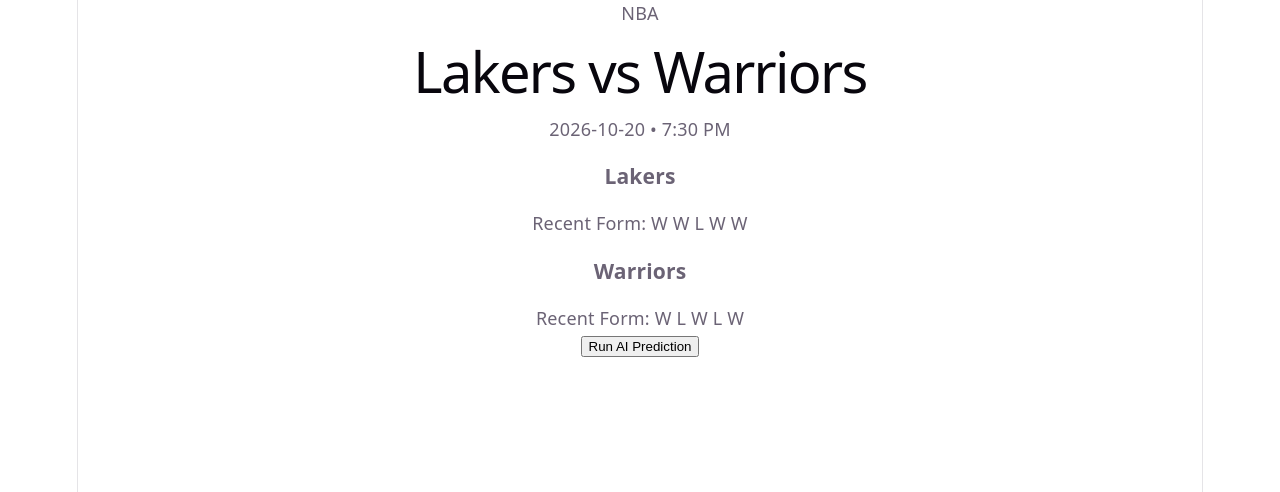
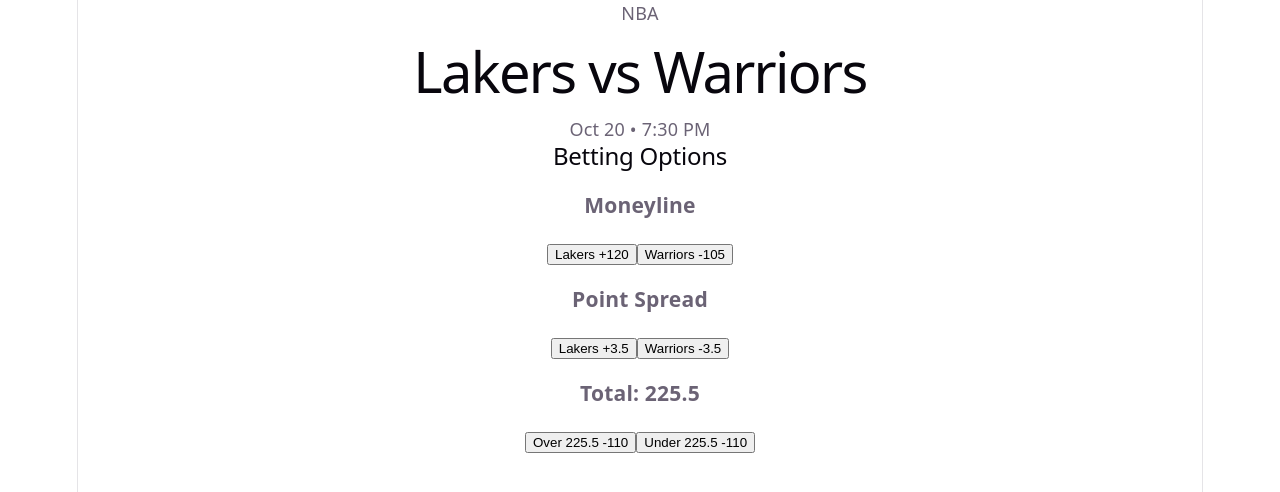
Before and after one commit to KamiloR7/SportsBetting_491, a React app in the folder frontend/: page /matches/1 in a window 1280 px wide. Shown: the top 492 px of the page. Built offline with nearby package versions, Linux system fonts and the light colour scheme; the HTML template or start-up script is replaced by a standard one.

Commit message:
added odds and bet or prediction selector

```diff
--- /dev/null
+++ b/frontend/src/components/BettingOptions.jsx
@@ -0,0 +1,207 @@
+function BettingOptions({ match, onSelectBet }) {
+  const isPremierLeague =
+    match.league === "Premier League";
+
+  return (
+    <div className="betting-options">
+
+      <h2>Betting Options</h2>
+
+      {isPremierLeague ? (
+        <div className="betting-market">
+
+          <h3>Match Result</h3>
+
+          <button
+            onClick={() =>
+              onSelectBet({
+                matchId: match.id,
+                match:
+                  `${match.homeTeam} vs ${match.awayTeam}`,
+                market: "Match Result",
+                selection: match.homeTeam,
+                odds: match.odds.homeWin,
+              })
+            }
+          >
+            {match.homeTeam}
+            {" "}
+            {match.odds.homeWin}
+          </button>
+
+          <button
+            onClick={() =>
+              onSelectBet({
+                matchId: match.id,
+                match:
+                  `${match.homeTeam} vs ${match.awayTeam}`,
+                market: "Match Result",
+                selection: "Draw",
+                odds: match.odds.draw,
+              })
+            }
+          >
+            Draw {match.odds.draw}
+          </button>
+
+          <button
+            onClick={() =>
+              onSelectBet({
+                matchId: match.id,
+                match:
+                  `${match.homeTeam} vs ${match.awayTeam}`,
+                market: "Match Result",
+                selection: match.awayTeam,
+                odds: match.odds.awayWin,
+              })
+            }
+          >
+            {match.awayTeam}
+            {" "}
+            {match.odds.awayWin}
+          </button>
+
+        </div>
+      ) : (
+        <>
+          <div className="betting-market">
+
+            <h3>Moneyline</h3>
+
+            <button
+              onClick={() =>
+                onSelectBet({
+                  matchId: match.id,
+                  match:
+                    `${match.homeTeam} vs ${match.awayTeam}`,
+                  market: "Moneyline",
+                  selection:
+                    match.homeTeam,
+                  odds:
+                    match.odds
+                      .homeMoneyline,
+                })
+              }
+            >
+              {match.homeTeam}
+              {" "}
+              {match.odds.homeMoneyline}
+            </button>
+
+            <button
+              onClick={() =>
+                onSelectBet({
+                  matchId: match.id,
+                  match:
+                    `${match.homeTeam} vs ${match.awayTeam}`,
+                  market: "Moneyline",
+                  selection:
+                    match.awayTeam,
+                  odds:
+                    match.odds
+                      .awayMoneyline,
+                })
+              }
+            >
+              {match.awayTeam}
+              {" "}
+              {match.odds.awayMoneyline}
+            </button>
+
+          </div>
+
+          <div className="betting-market">
+
+            <h3>Point Spread</h3>
+
+            <button
+              onClick={() =>
+                onSelectBet({
+                  matchId: match.id,
+                  match:
+                    `${match.homeTeam} vs ${match.awayTeam}`,
+                  market: "Spread",
+                  selection:
+                    `${match.homeTeam} ${match.odds.homeSpread}`,
+                  odds: "-110",
+                })
+              }
+            >
+              {match.homeTeam}
+              {" "}
+              {match.odds.homeSpread}
+            </button>
+
+            <button
+              onClick={() =>
+                onSelectBet({
+                  matchId: match.id,
+                  match:
+                    `${match.homeTeam} vs ${match.awayTeam}`,
+                  market: "Spread",
+                  selection:
+                    `${match.awayTeam} ${match.odds.awaySpread}`,
+                  odds: "-110",
+                })
+              }
+            >
+              {match.awayTeam}
+              {" "}
+              {match.odds.awaySpread}
+            </button>
+
+          </div>
+
+          <div className="betting-market">
+
+            <h3>
+              Total: {match.odds.total}
+            </h3>
+
+            <button
+              onClick={() =>
+                onSelectBet({
+                  matchId: match.id,
+                  match:
+                    `${match.homeTeam} vs ${match.awayTeam}`,
+                  market: "Total",
+                  selection:
+                    `Over ${match.odds.total}`,
+                  odds:
+                    match.odds.overOdds,
+                })
+              }
+            >
+              Over {match.odds.total}
+              {" "}
+              {match.odds.overOdds}
+            </button>
+
+            <button
+              onClick={() =>
+                onSelectBet({
+                  matchId: match.id,
+                  match:
+                    `${match.homeTeam} vs ${match.awayTeam}`,
+                  market: "Total",
+                  selection:
+                    `Under ${match.odds.total}`,
+                  odds:
+                    match.odds.underOdds,
+                })
+              }
+            >
+              Under {match.odds.total}
+              {" "}
+              {match.odds.underOdds}
+            </button>
+
+          </div>
+        </>
+      )}
+
+    </div>
+  );
+}
+
+export default BettingOptions;
--- a/frontend/src/components/MatchCard.jsx
+++ b/frontend/src/components/MatchCard.jsx
@@ -8,33 +8,34 @@
   }
 
   return (
-    <div
-      className="match-card"
-      onClick={openMatch}
-    >
+    <div className="match-card" onClick={openMatch}>
+      <p className="league-name">{match.league}</p>
 
-      <p className="league-name">
-        {match.league}
-      </p>
+      <h2>
+        {match.homeTeam} vs {match.awayTeam}
+      </h2>
 
-      <div className="match-teams">
+      <div className="probabilities">
+        <p>
+          {match.homeTeam}: {match.probabilities.homeWin}%
+        </p>
 
-        <h2>{match.homeTeam}</h2>
+        {match.league === "Premier League" && (
+          <p>
+            Draw: {match.probabilities.draw}%
+          </p>
+        )}
 
-        <span>VS</span>
-
-        <h2>{match.awayTeam}</h2>
-
+        <p>
+          {match.awayTeam}: {match.probabilities.awayWin}%
+        </p>
       </div>
 
       <p>
         {match.date} • {match.time}
       </p>
 
-      <button>
-        View Match
-      </button>
-
+      <button>View Match</button>
     </div>
   );
 }
--- a/frontend/src/data/testMatches.js
+++ b/frontend/src/data/testMatches.js
@@ -1,28 +1,76 @@
-const testMatches = [
-  {
+const mockMatches = [
+{
     id: 1,
     league: "NBA",
     homeTeam: "Lakers",
     awayTeam: "Warriors",
-    date: "2026-10-20",
+    date: "Oct 20",
     time: "7:30 PM",
+
+    probabilities: {
+      homeWin: 46,
+      awayWin: 54,
+    },
+
+    odds: {
+      homeMoneyline: "+120",
+      awayMoneyline: "-105",
+
+      homeSpread: "+3.5",
+      awaySpread: "-3.5",
+
+      total: 225.5,
+      overOdds: "-110",
+      underOdds: "-110",
+    },
   },
+
   {
     id: 2,
     league: "NFL",
     homeTeam: "Chiefs",
     awayTeam: "Bills",
-    date: "2026-10-21",
+    date: "Oct 21",
     time: "5:20 PM",
+
+    probabilities: {
+      homeWin: 58,
+      awayWin: 42,
+    },
+
+    odds: {
+      homeMoneyline: "-125",
+      awayMoneyline: "+110",
+
+      homeSpread: "-2.5",
+      awaySpread: "+2.5",
+
+      total: 47.5,
+      overOdds: "-110",
+      underOdds: "-110",
+    },
   },
+
   {
     id: 3,
     league: "Premier League",
     homeTeam: "Arsenal",
     awayTeam: "Chelsea",
-    date: "2026-10-22",
+    date: "Oct 22",
     time: "12:30 PM",
+
+    probabilities: {
+      homeWin: 41,
+      draw: 27,
+      awayWin: 32,
+    },
+
+    odds: {
+      homeWin: "+130",
+      draw: "+240",
+      awayWin: "+190",
+    },
   },
 ];
 
-export default testMatches;
+export default mockMatches;
--- a/frontend/src/pages/MatchDetails.jsx
+++ b/frontend/src/pages/MatchDetails.jsx
@@ -1,8 +1,14 @@
 import { useParams } from "react-router-dom";
+import { useState } from "react";
+
 import mockMatches from "../data/testMatches";
+import BettingOptions from "../components/BettingOptions";
 
 function MatchDetails() {
   const { id } = useParams();
+
+  const [selectedBet, setSelectedBet] =
+    useState(null);
 
   const match = mockMatches.find(
     (match) =>
@@ -11,6 +17,10 @@
 
   if (!match) {
     return <h2>Match not found</h2>;
+  }
+
+  function handleSelectBet(bet) {
+    setSelectedBet(bet);
   }
 
   return (
@@ -28,23 +38,30 @@
         {match.date} • {match.time}
       </p>
 
-      <div className="team-context">
+      <BettingOptions
+        match={match}
+        onSelectBet={handleSelectBet}
+      />
 
-        <div>
-          <h3>{match.homeTeam}</h3>
-          <p>Recent Form: W W L W W</p>
+      {selectedBet && (
+        <div className="selected-bet">
+
+          <h2>Selected Bet</h2>
+
+          <p>
+            {selectedBet.selection}
+          </p>
+
+          <p>
+            Odds: {selectedBet.odds}
+          </p>
+
+          <button>
+            Add to Bet Slip
+          </button>
+
         </div>
-
-        <div>
-          <h3>{match.awayTeam}</h3>
-          <p>Recent Form: W L W L W</p>
-        </div>
-
-      </div>
-
-      <button>
-        Run AI Prediction
-      </button>
+      )}
 
     </div>
   );
--- a/frontend/src/pages/SplashScreen.jsx
+++ b/frontend/src/pages/SplashScreen.jsx
@@ -16,9 +16,10 @@
     <div className="splash-screen">
       <div className="logo-container">
 
-        <h1>ParIAI</h1>
+        <h1>Vigor</h1>
+        <img src="/your-logo.png" alt="Vigor Logo" />
 
-        <p>AI Sports Match Predictions</p>
+        <p>Bet Smarter. Play the Odds.</p>
 
       </div>
     </div>
```
Also changed, not shown: frontend/src/components/LoadingSpinner.jsx (deleted), frontend/src/components/NavigationBar.jsx (deleted), frontend/src/components/PredictionResult.jsx (deleted), frontend/src/pages/Matches.jsx (deleted), frontend/src/services/bets.js (added), frontend/src/services/odds.js (added), frontend/src/services/prediction.js (deleted).
